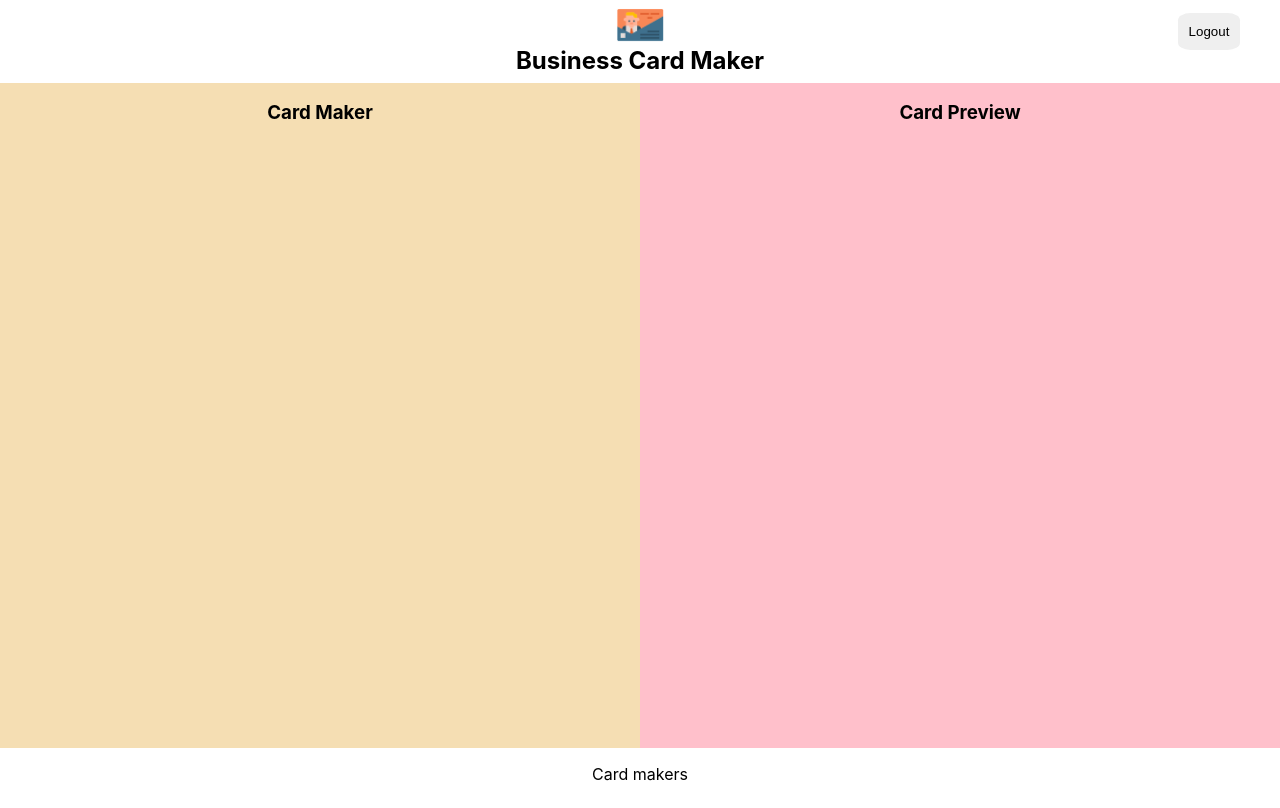
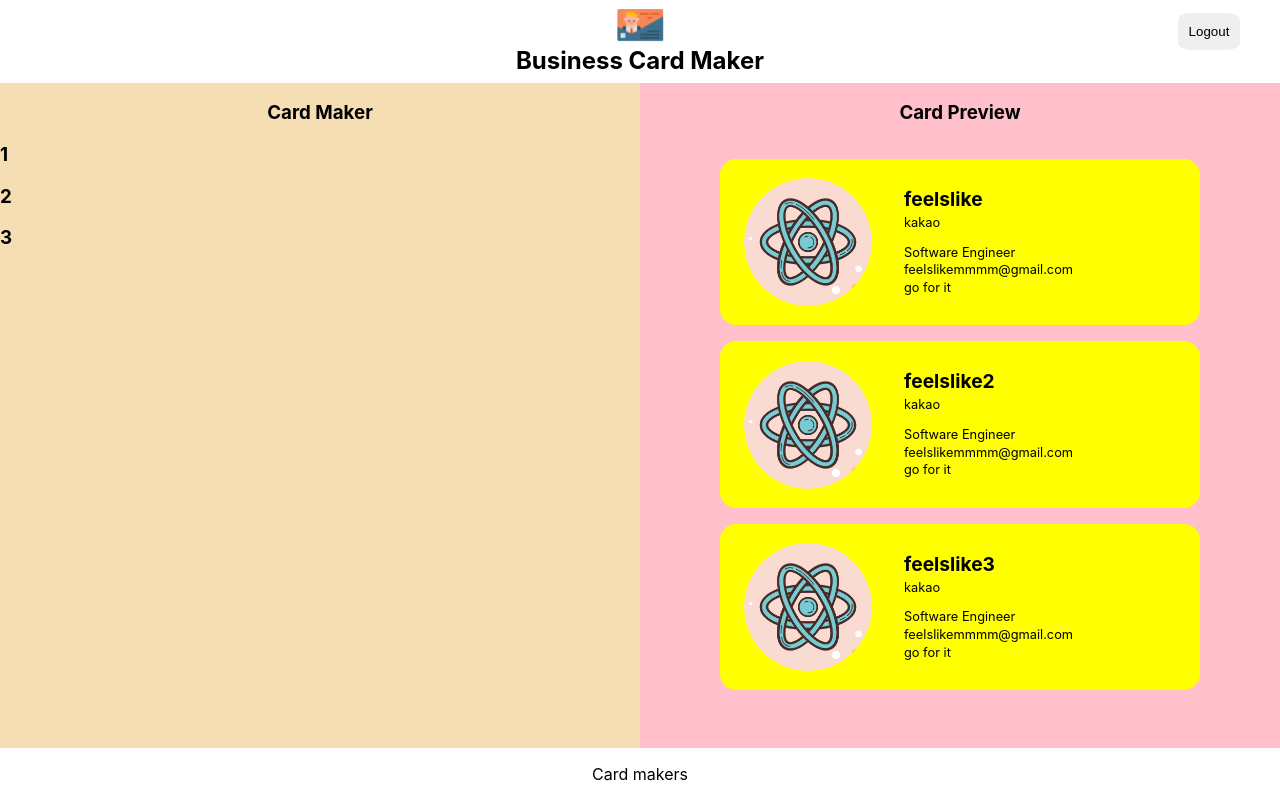
Before and after one commit to feelslikemmmm/card-maker, a React (Create React App) app: page /maker in a window 1280 px wide. Built offline with nearby package versions, Linux system fonts and the light colour scheme; no server answers; sample sign-in values are in the browser's storage.

Commit message:
maker card UI

```diff
--- a/src/common/color.css
+++ b/src/common/color.css
@@ -17,3 +17,7 @@
 @value makerColorful: linear-gradient(166deg, rgba(237, 193, 211, 1) 0%,rgba(212, 149, 161, 1) 60%, rgba(162, 63, 63, 1) 100%, rgba(127, 188, 242, 1) 100%);
 
 @value makerWheat: wheat;
+
+@value makerShadow: rgba(217, 217, 217, 1);
+
+@value makerWheat: wheat;
--- /dev/null
+++ b/src/components/card/card.jsx
@@ -0,0 +1,34 @@
+import React from 'react';
+import styles from './card.module.css';
+
+const DEFAULT_IMAGE = './images/default_logo.png';
+const Card = ({ card }) => {
+  const { name, company, title, email, message, theme, fileName, fileURL } = card;
+  const url = fileURL || DEFAULT_IMAGE;
+  return (
+    <li className={`${styles.card} ${getStyles(theme)}`}>
+      <img className={styles.avatar} src={url} alt="profile photo" />
+      <div className={styles.info}>
+        <h1 className={styles.name}>{name}</h1>
+        <p className={styles.company}>{company}</p>
+        <p className={styles.title}>{title}</p>
+        <p className={styles.email}>{email}</p>
+        <p className={styles.message}>{message}</p>
+      </div>
+    </li>
+  );
+}
+
+function getStyles(theme) {
+  switch (theme) {
+    case 'dark':
+      return styles.dark;
+    case 'light':
+      return styles.light;
+    case 'colorful':
+      return styles.colorful;
+    default:
+      throw new Error(`unknown theme: ${theme}`);
+  }
+}
+export default Card;
--- /dev/null
+++ b/src/components/card/card.module.css
@@ -0,0 +1,63 @@
+@value makerShadow, makerBlack, makerColorful, makerWhite, makerWheat from '../../common/color.css';
+
+.card {
+  display: flex;
+  align-items: center;
+  width: 100%;
+  max-width: 30rem;
+  margin: 0.5em;
+  padding: 0.2em 0;
+  background-color: yellow;
+  border-radius: 1em;
+  box-shadow:6px 6px 8px 0px makerShadow;
+}
+
+.card.dark {
+  background-color: makerBlack;
+  color: makerWhite;
+}
+
+.card.light {
+  background-color: makerWhite;
+  color: makerBlack;
+}
+
+.card.colorful {
+  background: makerColorful;
+}
+
+.avatar {
+  width: 10em;
+  height: 10em;
+  padding: 1em;
+  margin-left: 0.5em;
+  margin-right: 1em;
+  border-radius: 50%;
+}
+
+.info {
+  width: 100%;
+}
+
+.name, .company, .title, .email, .message {
+  margin: 0;
+  font-size: 0.8rem;
+  margin-bottom: 0.2em;
+}
+
+.name {
+  font-size: 1.2rem;
+}
+
+.company {
+  margin-bottom: 1em;
+}
+
+.company::after {
+  content: '';
+  display: block;
+  width: 90%;
+  height: 2px;
+  background-color: makerWheat;
+  transform: translateY(0.5em);
+}
--- /dev/null
+++ b/src/components/card_edit_form/card_edit_form.jsx
@@ -0,0 +1,5 @@
+import React from 'react';
+import styles from './card_edit_form.module.css';
+const CardEditForm = ({ card }) => <h1>{card.id}</h1>;
+
+export default CardEditForm;
--- a/src/components/editor/editor.jsx
+++ b/src/components/editor/editor.jsx
@@ -1,9 +1,15 @@
 import React from 'react';
 import styles from './editor.module.css';
-const Editor = (props) => (
+import CardEditForm from '../card_edit_form/card_edit_form';
+const Editor = ({ cards }) => (
   <section className={styles.editor}>
     <h1 className={styles.title}>Card Maker</h1>
+    {
+      cards.map(card => (
+        <CardEditForm card={card} />
+      ))
+    }
   </section>
-)
+);
 
 export default Editor;
--- a/src/components/maker/maker.jsx
+++ b/src/components/maker/maker.jsx
@@ -11,11 +11,34 @@
       id: '1',
       name: 'feelslike',
       company: 'kakao',
+      theme: 'dark',
+      title: 'Software Engineer',
+      email: 'feelslikemmmm@gmail.com',
+      message: 'go for it',
+      fileName: 'feelslike',
+      fileURL: null,
+    },
+    {
+      id: '2',
+      name: 'feelslike2',
+      company: 'kakao',
       theme: 'light',
       title: 'Software Engineer',
       email: 'feelslikemmmm@gmail.com',
       message: 'go for it',
       fileName: 'feelslike',
+      fileURL: null,
+    },
+    {
+      id: '3',
+      name: 'feelslike3',
+      company: 'kakao',
+      theme: 'colorful',
+      title: 'Software Engineer',
+      email: 'feelslikemmmm@gmail.com',
+      message: 'go for it',
+      fileName: 'feelslike',
+      fileURL: null,
     },
   ]);
   const history = useHistory();
@@ -34,8 +57,8 @@
     <section className={styles.maker}>
       <Header onLogout={onLogout} />
       <div className={styles.container}>
-        <Editor />
-        <Preview />
+        <Editor cards={cards} />
+        <Preview cards={cards} />
       </div>
       <Footer />
     </section>
--- a/src/components/preview/preview.jsx
+++ b/src/components/preview/preview.jsx
@@ -1,9 +1,17 @@
 import React from 'react';
 import styles from './preview.module.css';
-const Preview = props => (
+import Card from '../card/card';
+const Preview = ({ cards }) => (
   <section className={styles.preview}>
     <h1 className={styles.title}>Card Preview</h1>
+    <ul className={styles.cards}>
+      {
+        cards.map(card => (
+          <Card card={card} />
+        ))
+      }
+    </ul>
   </section>
-)
+);
 
 export default Preview;
--- a/src/components/preview/preview.module.css
+++ b/src/components/preview/preview.module.css
@@ -11,3 +11,12 @@
   margin-bottom: 1em;
   color: makerGreen;
 }
+
+.cards {
+  width: 100%;
+  height: 100%;
+  padding: 0.5em 2em;
+  display: flex;
+  flex-direction: column;
+  align-items: center;
+}
```
Also changed, not shown: src/components/card_edit_form/card_edit_form.module.css (added).
